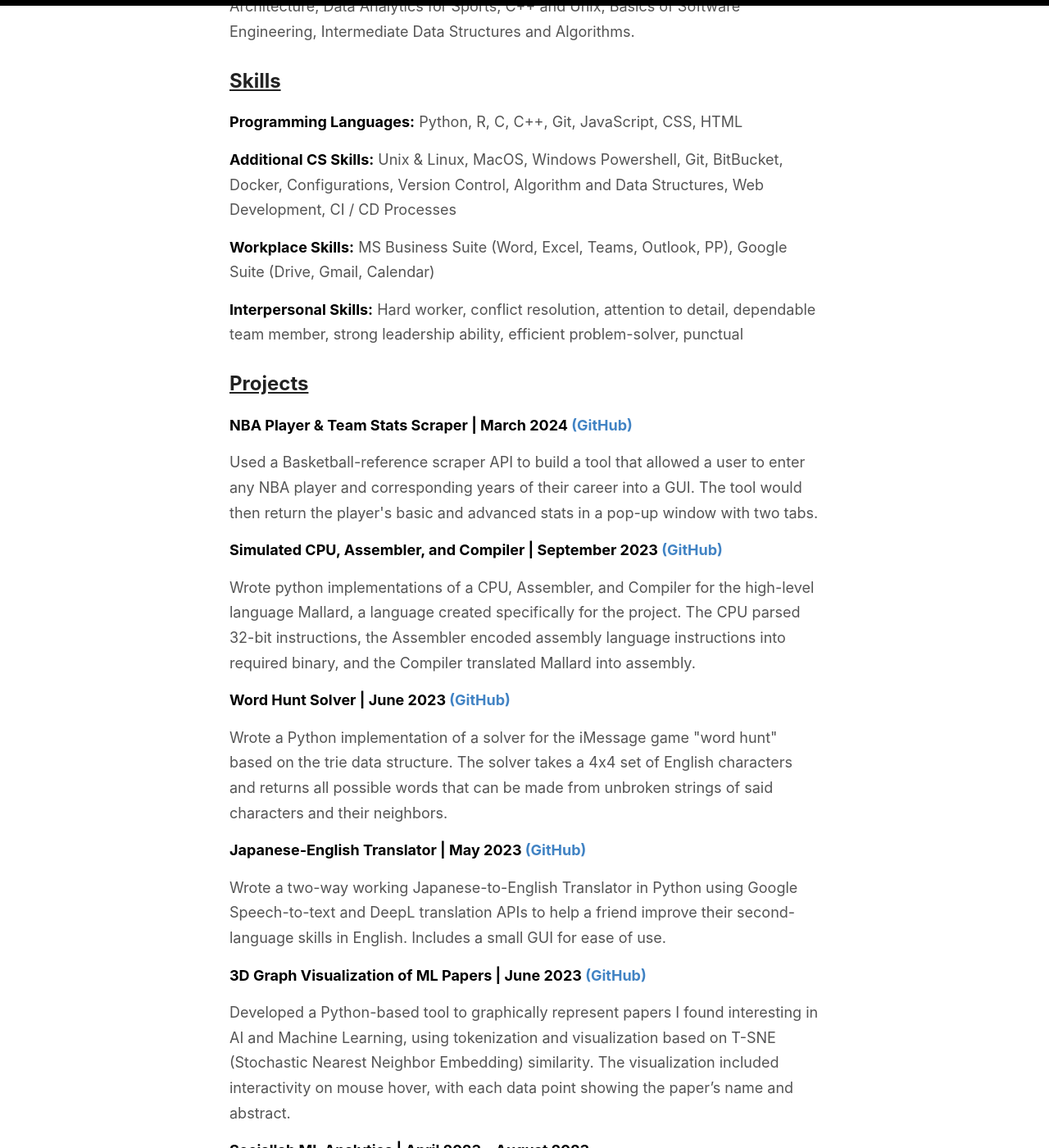
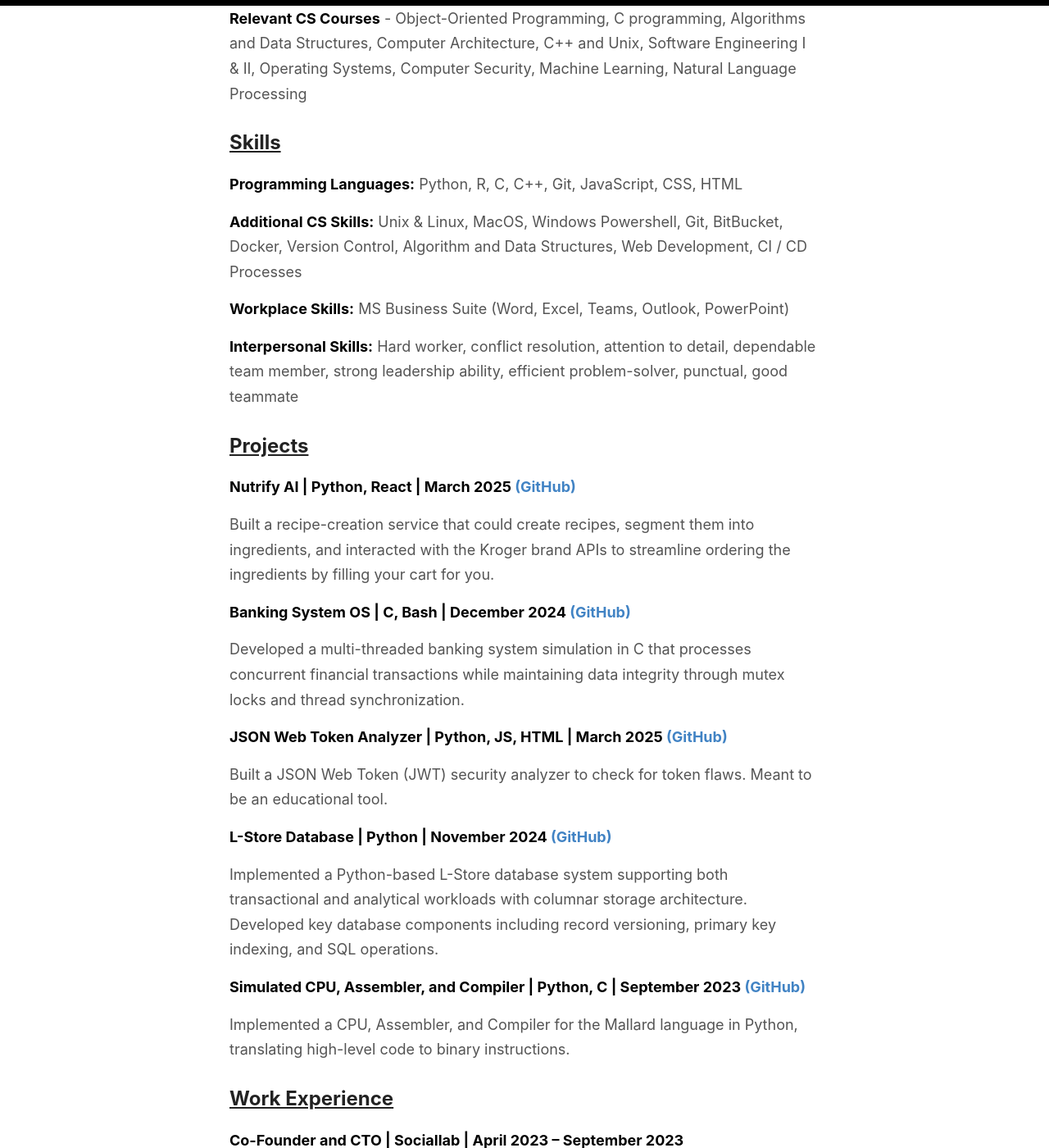
Before and after one commit to johnmoore24/johnmoore24.github.io, a Jekyll site: the page built from index.html, in a window 1280 px wide and 1400 px high, scrolled down 559 px. Shown: the whole window at 82% size. Built offline with Jekyll 4.4.1, drawn with Linux system fonts in a browser that asks for light colours; the list of posts is cut into pages by our own code; some of the changed text lies outside the part shown.

Commit message:
updating information on site

```diff
--- a/index.html
+++ b/index.html
@@ -25,63 +25,67 @@ layout: default
 <body>
   <header>
     <div class="contact-info">
-      <p style="color: black;">Email: <a href="mailto:jmoore24@uoregon.edu">jmoore24@uoregon.edu</a></p>
-      <p style="color: black;">GitHub: <a href="https://github.com/johnnycashpersonal" target="_blank">johnnycashpersonal</a></p>
+      <p style="color: black;">Email: <a href="mailto:johnmoore.jobs1@gmail.com">johnmoore.jobs1@gmail.com</a></p>
+      <p style="color: black;">Phone: (503) 407-6462</p>
+      <p style="color: black;">GitHub: <a href="https://github.com/johnmoore24" target="_blank">johnmoore24</a></p>
       <p style="color: black;">LinkedIn: <a href="https://www.linkedin.com/in/moore24/" target="_blank">moore24</a></p>
     </div>
   </header>
 
   <section>
     <h2 style="text-align: left; text-decoration: underline;">Education</h2>
-    <p style="color:rgb(84, 84, 84);"><span style="font-weight: bold; color: black;">University of Oregon</span>, Eugene, OR - Graduating June 2024</p>
-    <p style="color:rgb(84, 84, 84);"><span style="font-weight: bold; color: black;">Bachelor of Science</span>, Operations and Business Analytics | Minors - Economics, Computer Science</p>
-    <p style="color:rgb(84, 84, 84);"><span style="font-weight: bold; color: black;">Relevant Courses</span> - Excel for Business Use, Industrial Data Analysis, Financial Analytics, Simulation Modeling, Managerial Accounting, R for Machine Learning, Python Data Analytics, Object-Oriented Programming in Python, C programming, Unix, and Data Structures, Intro to Algorithms and Data Structures, Computer Architecture, Data Analytics for Sports, C++ and Unix, Basics of Software Engineering, Intermediate Data Structures and Algorithms.</p>
-</section>
+    <p style="color:rgb(84, 84, 84);"><span style="font-weight: bold; color: black;">University of Oregon</span>, Eugene, OR</p>
+    <p style="color:rgb(84, 84, 84);"><span style="font-weight: bold; color: black;">BS, Computer Science</span> - Graduating June 2025</p>
+    <p style="color:rgb(84, 84, 84);"><span style="font-weight: bold; color: black;">BA, Business Administration</span> - Graduating June 2024</p>
+    <p style="color:rgb(84, 84, 84);"><span style="font-weight: bold; color: black;">Minor in Economics</span></p>
+    <p style="color:rgb(84, 84, 84);"><span style="font-weight: bold; color: black;">Relevant Business Courses</span> - Excel for Business Use, Industrial Data Analysis, Financial Analytics</p>
+    <p style="color:rgb(84, 84, 84);"><span style="font-weight: bold; color: black;">Relevant CS Courses</span> - Object-Oriented Programming, C programming, Algorithms and Data Structures, Computer Architecture, C++ and Unix, Software Engineering I & II, Operating Systems, Computer Security, Machine Learning, Natural Language Processing</p>
+  </section>
 
   <section>
     <h2 style="text-align: left; text-decoration: underline;">Skills</h2>
     <p style="color:rgb(84, 84, 84);"><span style="font-weight: bold; color: black;">Programming Languages:</span> Python, R, C, C++, Git, JavaScript, CSS, HTML</p>
-    <p style="color:rgb(84, 84, 84);"><span style="font-weight: bold; color: black;">Additional CS Skills:</span> Unix & Linux, MacOS, Windows Powershell, Git, BitBucket, Docker, Configurations, Version Control, Algorithm and Data Structures, Web Development, CI / CD Processes</p>
-    <p style="color:rgb(84, 84, 84);"><span style="font-weight: bold; color: black;">Workplace Skills:</span> MS Business Suite (Word, Excel, Teams, Outlook, PP), Google Suite (Drive, Gmail, Calendar)</p>
-    <p style="color:rgb(84, 84, 84);"><span style="font-weight: bold; color: black;">Interpersonal Skills:</span> Hard worker, conflict resolution, attention to detail, dependable team member, strong leadership ability, efficient problem-solver, punctual</p>
+    <p style="color:rgb(84, 84, 84);"><span style="font-weight: bold; color: black;">Additional CS Skills:</span> Unix & Linux, MacOS, Windows Powershell, Git, BitBucket, Docker, Version Control, Algorithm and Data Structures, Web Development, CI / CD Processes</p>
+    <p style="color:rgb(84, 84, 84);"><span style="font-weight: bold; color: black;">Workplace Skills:</span> MS Business Suite (Word, Excel, Teams, Outlook, PowerPoint)</p>
+    <p style="color:rgb(84, 84, 84);"><span style="font-weight: bold; color: black;">Interpersonal Skills:</span> Hard worker, conflict resolution, attention to detail, dependable team member, strong leadership ability, efficient problem-solver, punctual, good teammate</p>
   </section>
   <section>
     <h2 style="text-align: left; text-decoration: underline;">Projects</h2>
     <article>
-      <p style="font-weight: bold; color: black;">NBA Player & Team Stats Scraper | March 2024 <a href="https://github.com/johnnycashpersonal/NBA_project" target="_blank">(GitHub)</a></p>
-      <p style="color:rgb(84, 84, 84);">Used a Basketball-reference scraper API to build a tool that allowed a user to enter any NBA player and corresponding years of their career into a GUI. The tool would then return the player's basic and advanced stats in a pop-up window with two tabs.</p>
+      <p style="font-weight: bold; color: black;">Nutrify AI | Python, React | March 2025 <a href="https://github.com/johnmoore24/nutrify-ai" target="_blank">(GitHub)</a></p>
+      <p style="color:rgb(84, 84, 84);">Built a recipe-creation service that could create recipes, segment them into ingredients, and interacted with the Kroger brand APIs to streamline ordering the ingredients by filling your cart for you.</p>
     </article>
     <article>
-      <p style="font-weight: bold; color: black;">Simulated CPU, Assembler, and Compiler | September 2023 <a href="https://github.com/johnnycashpersonal/juck-stack" target="_blank">(GitHub)</a></p>
-      <p style="color:rgb(84, 84, 84);">Wrote python implementations of a CPU, Assembler, and Compiler for the high-level language Mallard, a language created specifically for the project. The CPU parsed 32-bit instructions, the Assembler encoded assembly language instructions into required binary, and the Compiler translated Mallard into assembly.</p>
+      <p style="font-weight: bold; color: black;">Banking System OS | C, Bash | December 2024 <a href="https://github.com/johnmoore24/banking-system-os" target="_blank">(GitHub)</a></p>
+      <p style="color:rgb(84, 84, 84);">Developed a multi-threaded banking system simulation in C that processes concurrent financial transactions while maintaining data integrity through mutex locks and thread synchronization.</p>
     </article>
     <article>
-      <p style="font-weight: bold; color: black;">Word Hunt Solver | June 2023 <a href="https://github.com/johnnycashpersonal/crack-word-hunt" target="_blank">(GitHub)</a></p>
-      <p style="color:rgb(84, 84, 84);">Wrote a Python implementation of a solver for the iMessage game "word hunt" based on the trie data structure. The solver takes a 4x4 set of English characters and returns all possible words that can be made from unbroken strings of said characters and their neighbors.</p>
+      <p style="font-weight: bold; color: black;">JSON Web Token Analyzer | Python, JS, HTML | March 2025 <a href="https://github.com/johnmoore24/jwt-analyzer" target="_blank">(GitHub)</a></p>
+      <p style="color:rgb(84, 84, 84);">Built a JSON Web Token (JWT) security analyzer to check for token flaws. Meant to be an educational tool.</p>
     </article>
     <article>
-      <p style="font-weight: bold; color: black;">Japanese-English Translator | May 2023 <a href="https://github.com/johnnycashpersonal/Translator" target="_blank">(GitHub)</a></p>
-      <p style="color:rgb(84, 84, 84);">Wrote a two-way working Japanese-to-English Translator in Python using Google Speech-to-text and DeepL translation APIs to help a friend improve their second-language skills in English. Includes a small GUI for ease of use.</p>
+      <p style="font-weight: bold; color: black;">L-Store Database | Python | November 2024 <a href="https://github.com/johnmoore24/l-store-db" target="_blank">(GitHub)</a></p>
+      <p style="color:rgb(84, 84, 84);">Implemented a Python-based L-Store database system supporting both transactional and analytical workloads with columnar storage architecture. Developed key database components including record versioning, primary key indexing, and SQL operations.</p>
     </article>
     <article>
-      <p style="font-weight: bold; color: black;">3D Graph Visualization of ML Papers | June 2023 <a href="https://github.com/johnnycashpersonal/graph3D" target="_blank">(GitHub)</a></p>
-      <p style="color:rgb(84, 84, 84);">Developed a Python-based tool to graphically represent papers I found interesting in AI and Machine Learning, using tokenization and visualization based on T-SNE (Stochastic Nearest Neighbor Embedding) similarity. The visualization included interactivity on mouse hover, with each data point showing the paper’s name and abstract.</p>
-    </article>
-    <article>
-      <p style="font-weight: bold; color: black;">Sociallab ML Analytics | April 2023 – August 2023</p>
-      <p style="color:rgb(84, 84, 84);">Co-created Sociallab, an ML-based analytics startup; led a 7-member team across frontend, backend, cloud infrastructure, and design; wrote the initial website frontend and backend. Managed cloud architecture on AWS.</p>
+      <p style="font-weight: bold; color: black;">Simulated CPU, Assembler, and Compiler | Python, C | September 2023 <a href="https://github.com/johnmoore24/simulated-cpu" target="_blank">(GitHub)</a></p>
+      <p style="color:rgb(84, 84, 84);">Implemented a CPU, Assembler, and Compiler for the Mallard language in Python, translating high-level code to binary instructions.</p>
     </article>
   </section>
 
   <section>
     <h2 style="text-align: left; text-decoration: underline;">Work Experience</h2>
     <article>
-      <p style="font-weight: bold; color: black;">Math Tutor, Eugene, OR | Fall Term 2023</p>
-      <p style="color:rgb(84, 84, 84);">Taught principles of trigonometry and pre-calculus to students needing extra assistance in UO’s MATH 112.</p>
+      <p style="font-weight: bold; color: black;">Co-Founder and CTO | Sociallab | April 2023 – September 2023</p>
+      <p style="color:rgb(84, 84, 84);">Co-founded Sociallab - a tech startup growing the footprint of social media creators and advertising teams using machine learning. Grew startup to 10 people. Architected frontend and backend services and machine learning system to create our product offering.</p>
     </article>
     <article>
-      <p style="font-weight: bold; color: black;">Sales Associate, Portland, OR | Orangetheory Fitness | June 2022 – September 2022</p>
-      <p style="color:rgb(84, 84, 84);">Assisted athletes with scheduling and information regarding classes; Led all Sales Associates in August sales, selling over $5,000 in memberships, gear, and class packs; Worked with a tight-knit team of 8 to deliver a fun, enthusiastic, and informative first workout experience.</p>
+      <p style="font-weight: bold; color: black;">Undergraduate Math Tutor | University of Oregon | September 2023 – December 2023</p>
+      <p style="color:rgb(84, 84, 84);">Taught principles of trigonometry and pre-calculus to students needing extra assistance in UO's MATH 112.</p>
+    </article>
+    <article>
+      <p style="font-weight: bold; color: black;">Sales Ambassador | Orangetheory Fitness | June 2022 – September 2022</p>
+      <p style="color:rgb(84, 84, 84);">Sold over $5,000 in gear and memberships, achieving a 23% increase compared to the previous month. Cold-called potential clients and answered any questions from guests and members. Led all sales by sales ambassadors at our location within a month of being hired.</p>
     </article>
   </section>
 
```
Also changed, not shown: _pages/about.md (+3 -8 lines).
